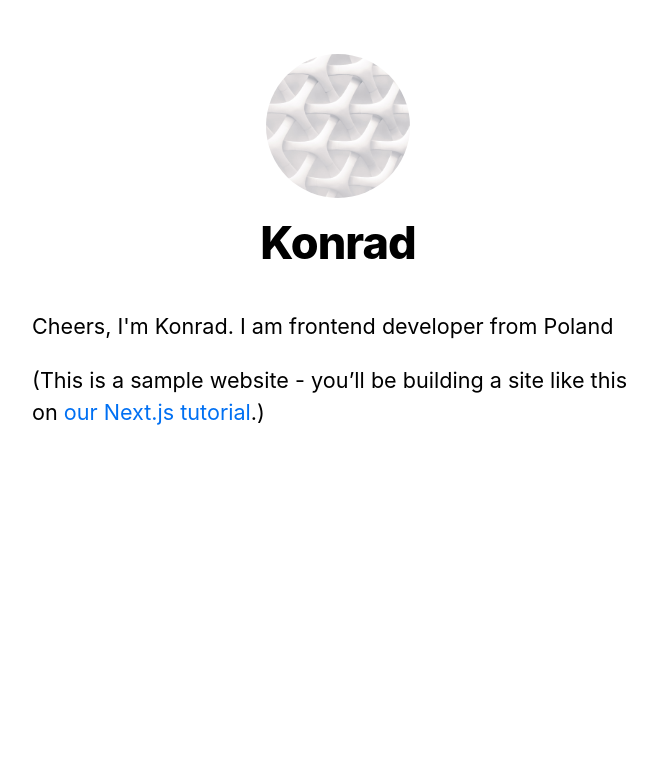
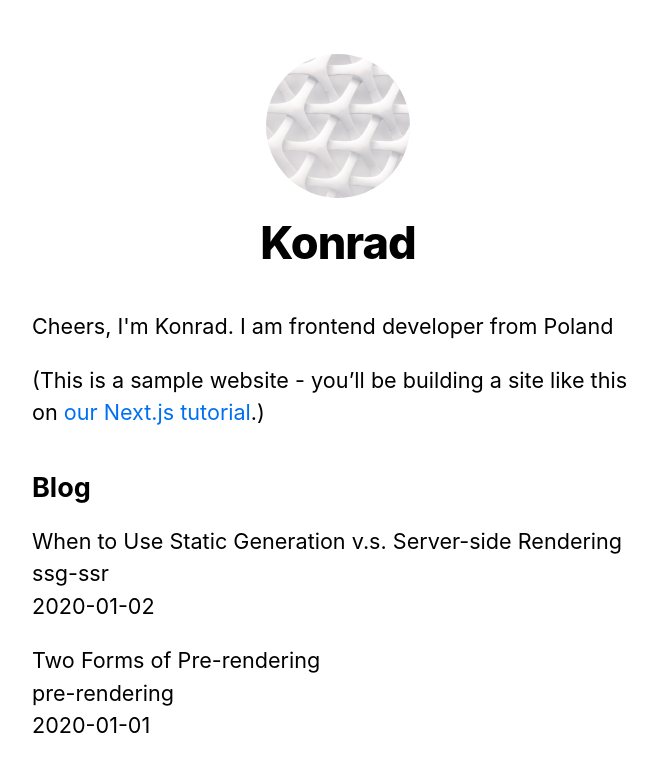
Before and after one commit to Kontenty/basic-nextjs-blog, a Next.js app: page / in a window 1280 px wide. Shown: the top 772 px of the page, without its empty margins (302-959 px from the left). Built offline with nearby package versions, Linux system fonts and the light colour scheme.

Commit message:
reading md files and creating posts

```diff
--- /dev/null
+++ b/lib/posts.js
@@ -0,0 +1,37 @@
+import fs from "fs";
+import path from "path";
+import matter from "gray-matter";
+
+const postsDirectory = path.join(process.cwd(), "posts");
+
+export function getSortedPostsData() {
+  // Get file names under /posts
+  const fileNames = fs.readdirSync(postsDirectory);
+  const allPostsData = fileNames.map((fileName) => {
+    // Remove ".md" from file name to get id
+    const id = fileName.replace(/\.md$/, "");
+
+    // Read markdown file as string
+    const fullPath = path.join(postsDirectory, fileName);
+    const fileContents = fs.readFileSync(fullPath, "utf8");
+
+    // Use gray-matter to parse the post metadata section
+    const matterResult = matter(fileContents);
+
+    // Combine the data with the id
+    return {
+      id,
+      ...matterResult.data,
+    };
+  });
+  // Sort posts by date
+  return allPostsData.sort(({ date: a }, { date: b }) => {
+    if (a < b) {
+      return 1;
+    } else if (a > b) {
+      return -1;
+    } else {
+      return 0;
+    }
+  });
+}
--- a/package.json
+++ b/package.json
@@ -10,6 +10,7 @@
   },
   "dependencies": {
     "classnames": "^2.3.1",
+    "gray-matter": "^4.0.3",
     "next": "^12.0.3",
     "react": "^17.0.2",
     "react-dom": "^17.0.2"
--- a/pages/_app.js
+++ b/pages/_app.js
@@ -1,5 +1,5 @@
 import "../styles/global.css";
 
-export default function App({ Component, props }) {
-  return <Component {...props} />;
+export default function App({ Component, pageProps }) {
+  return <Component {...pageProps} />;
 }
--- a/pages/index.js
+++ b/pages/index.js
@@ -1,8 +1,9 @@
 import Head from "next/head";
 import Layout, { siteTitle } from "../components/layout";
 import utilStyles from "../styles/utils.module.css";
+import { getSortedPostsData } from "../lib/posts";
 
-export default function Home() {
+function Home(props) {
   return (
     <Layout home>
       <Head>
@@ -15,6 +16,31 @@ export default function Home() {
           <a href="https://nextjs.org/learn">our Next.js tutorial</a>.)
         </p>
       </section>
+      <section className={`${utilStyles.headingMd} ${utilStyles.padding1px}`}>
+        <h2 className={utilStyles.headingLg}>Blog</h2>
+        <ul className={utilStyles.list}>
+          {props.allPostsData &&
+            props.allPostsData.map(({ id, date, title }) => (
+              <li className={utilStyles.listItem} key={id}>
+                {title}
+                <br />
+                {id}
+                <br />
+                {date}
+              </li>
+            ))}
+        </ul>
+      </section>
+      <p>{props.msg}</p>
     </Layout>
   );
 }
+
+export async function getServerSideProps() {
+  const allPostsData = getSortedPostsData();
+  return {
+    props: { allPostsData },
+  };
+}
+
+export default Home;
--- /dev/null
+++ b/posts/pre-rendering.md
@@ -0,0 +1,11 @@
+---
+title: "Two Forms of Pre-rendering"
+date: "2020-01-01"
+---
+
+Next.js has two forms of pre-rendering: **Static Generation** and **Server-side Rendering**. The difference is in **when** it generates the HTML for a page.
+
+- **Static Generation** is the pre-rendering method that generates the HTML at **build time**. The pre-rendered HTML is then _reused_ on each request.
+- **Server-side Rendering** is the pre-rendering method that generates the HTML on **each request**.
+
+Importantly, Next.js lets you **choose** which pre-rendering form to use for each page. You can create a "hybrid" Next.js app by using Static Generation for most pages and using Server-side Rendering for others.
--- /dev/null
+++ b/posts/ssg-ssr.md
@@ -0,0 +1,19 @@
+---
+title: "When to Use Static Generation v.s. Server-side Rendering"
+date: "2020-01-02"
+---
+
+We recommend using **Static Generation** (with and without data) whenever possible because your page can be built once and served by CDN, which makes it much faster than having a server render the page on every request.
+
+You can use Static Generation for many types of pages, including:
+
+- Marketing pages
+- Blog posts
+- E-commerce product listings
+- Help and documentation
+
+You should ask yourself: "Can I pre-render this page **ahead** of a user's request?" If the answer is yes, then you should choose Static Generation.
+
+On the other hand, Static Generation is **not** a good idea if you cannot pre-render a page ahead of a user's request. Maybe your page shows frequently updated data, and the page content changes on every request.
+
+In that case, you can use **Server-Side Rendering**. It will be slower, but the pre-rendered page will always be up-to-date. Or you can skip pre-rendering and use client-side JavaScript to populate data.
```
Also changed, not shown: 1 other file (tests, documents, lock files or other folders).
